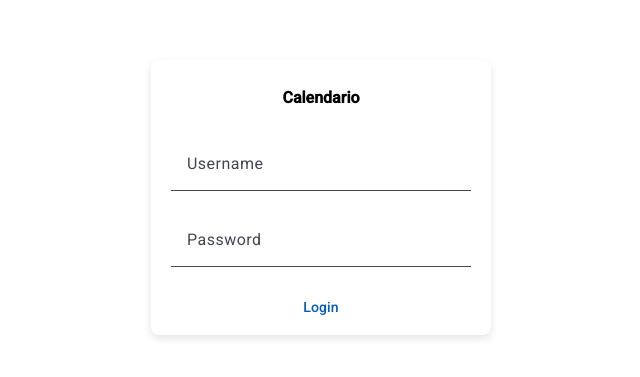
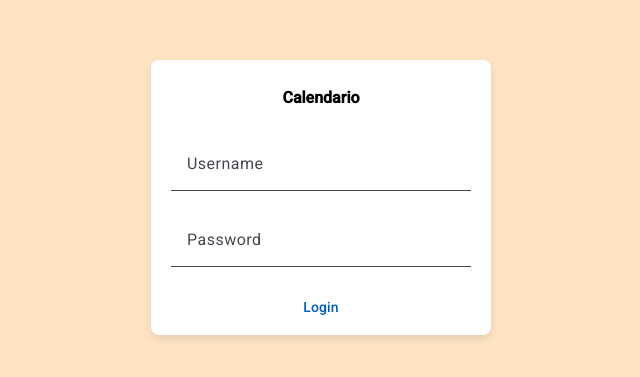
Before and after one commit to dorade3000/calendario, an Angular app in the folder frontend/: page / in a window 1280 px wide. Shown: the part 203-580 px from the top of the page, without its empty margins (319-959 px from the left). Built offline with nearby package versions, Linux system fonts and the light colour scheme.

Commit message:
provisional background color for login screen

```diff
--- a/frontend/src/app/features/login-page/login.component.scss
+++ b/frontend/src/app/features/login-page/login.component.scss
@@ -1,12 +1,14 @@
 @use '@angular/material' as mat;
 
 .page-container {
+	background-color: bisque;
 	width: 100vw;
 	height: 100vh;
 	display: flex;
 	align-items: center;
 	justify-content: center;
 	.login-container {
+		background-color: white;
 		min-width: 340px;
 		min-height: 275px;
 		border-radius: 8px;
```
